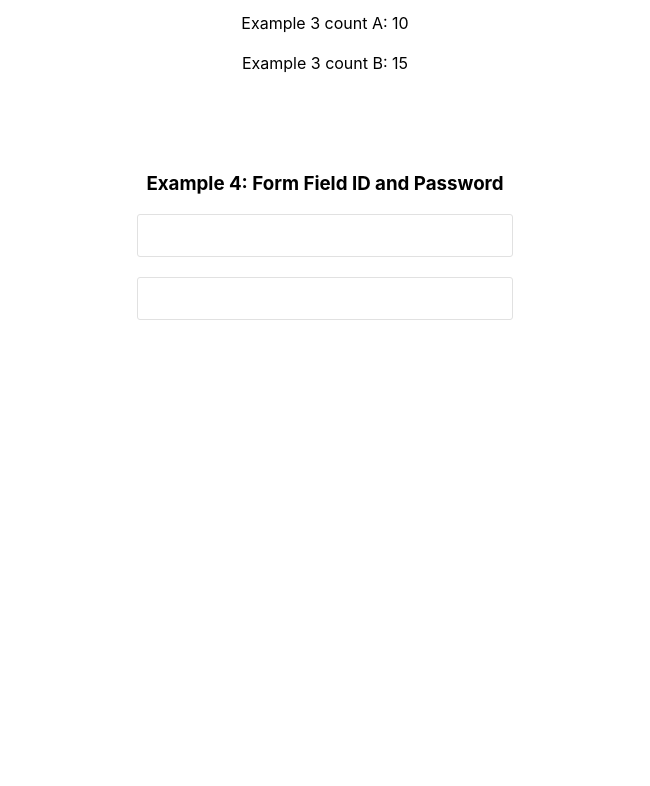
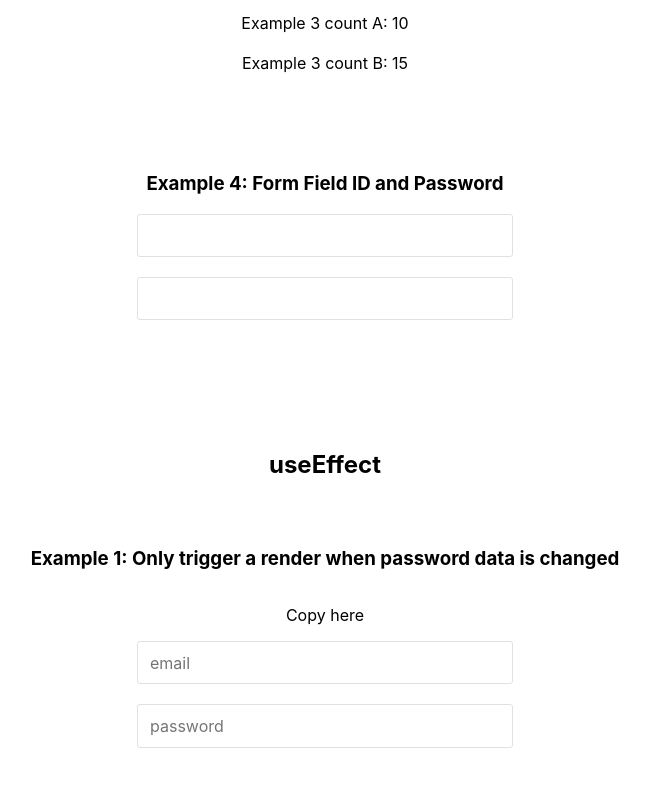
Before and after one commit to lokeam/hooksStudy, a React (Create React App) app: page / in a window 1280 px wide. Shown: the part 1224-2010 px from the top of the page, without its empty margins (315-965 px from the left). Before the commit the page ends 1624 px from the top, so only its background shows below. Built offline with nearby package versions, Linux system fonts and the light colour scheme.

Commit message:
feat: basic useEffect example

```diff
--- a/src/App.css
+++ b/src/App.css
@@ -1,3 +1,17 @@
+
+h1 {
+  font-size: 2em;
+}
+
+h2 {
+  font-size: 1.5em;
+}
+
+h3 {
+  font-size: 1.17em;
+}
+
+
 .App {
   text-align: center;
 }
--- a/src/App.js
+++ b/src/App.js
@@ -1,4 +1,4 @@
-import React, {useState} from 'react';
+import React, {useState, useEffect } from 'react';
 import {useForm} from './useForm';
 import rhook from './rhook.png';
 import './App.css';
@@ -25,6 +25,17 @@ const App = () => {
 
   // Fourth example: Email and password form fields utilizing the custom useForm hook (ln 2)
   const [ values, handleChange ] = useForm({ email: '', password: '' });
+
+  // Fifth example: Email and password form fields, utilizing useEffect
+  const [ valuesUE, handleChangeUE ] = useForm( {email: '', password: ''} );
+/** useEffect hook
+ *
+ * @returns
+ */
+useEffect( () => {
+  console.log('useEffect render');
+}, [valuesUE.password] );
+
 
   return (
     <div className="App">
@@ -74,6 +85,24 @@ const App = () => {
           </div>
         </div>
       </section>
+      <section className="area__useEffect">
+        <div className="hero__copy">
+          <h2>useEffect</h2>
+          <div className="example">
+            <h3>Example 1: Only trigger a render when password data is changed</h3>
+            <p>Copy here</p>
+            <input name="email"
+                   value={ valuesUE.email }
+                   onChange={ handleChangeUE }
+                   placeholder="email" />
+            <input name="password"
+                   value={ valuesUE.password }
+                   type="password"
+                   onChange={ handleChangeUE }
+                   placeholder="password" />
+          </div>
+        </div>
+      </section>
     </div>
   );
 }
```
